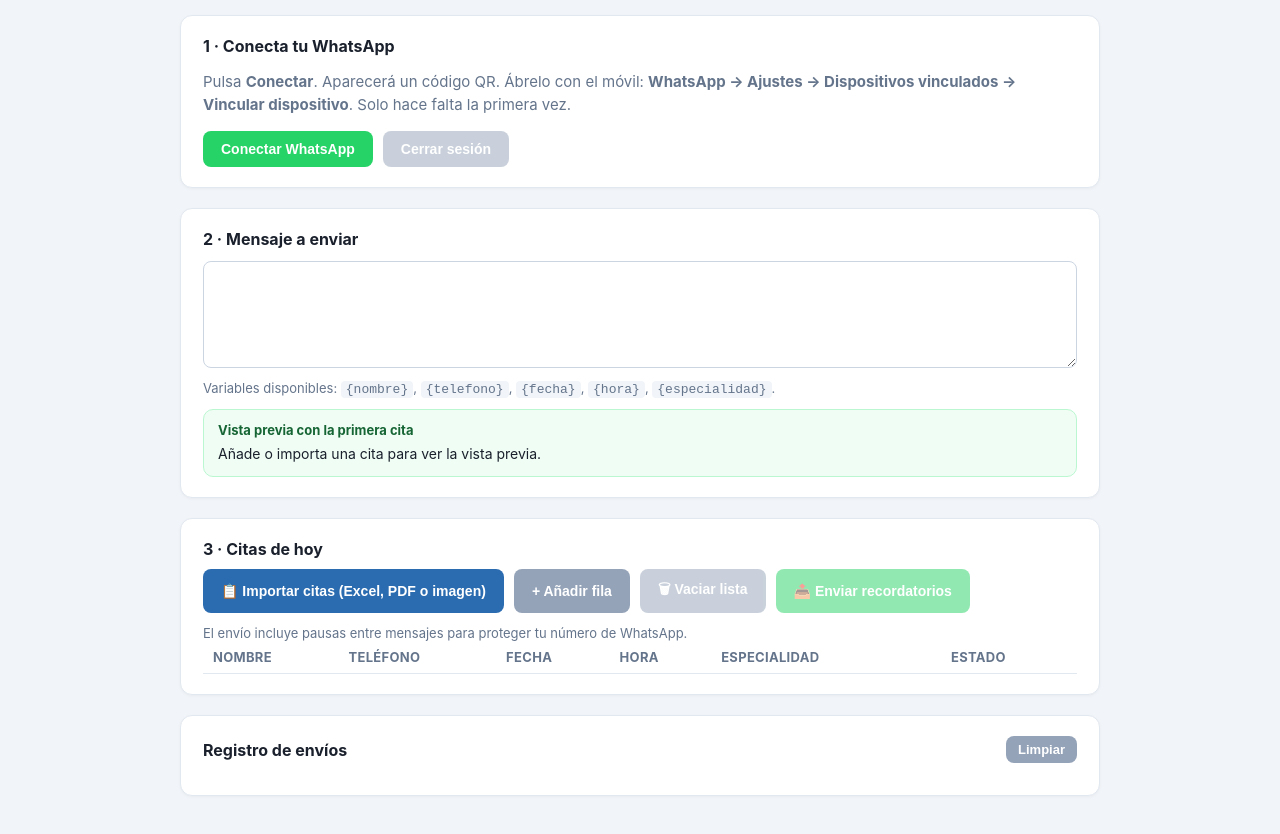
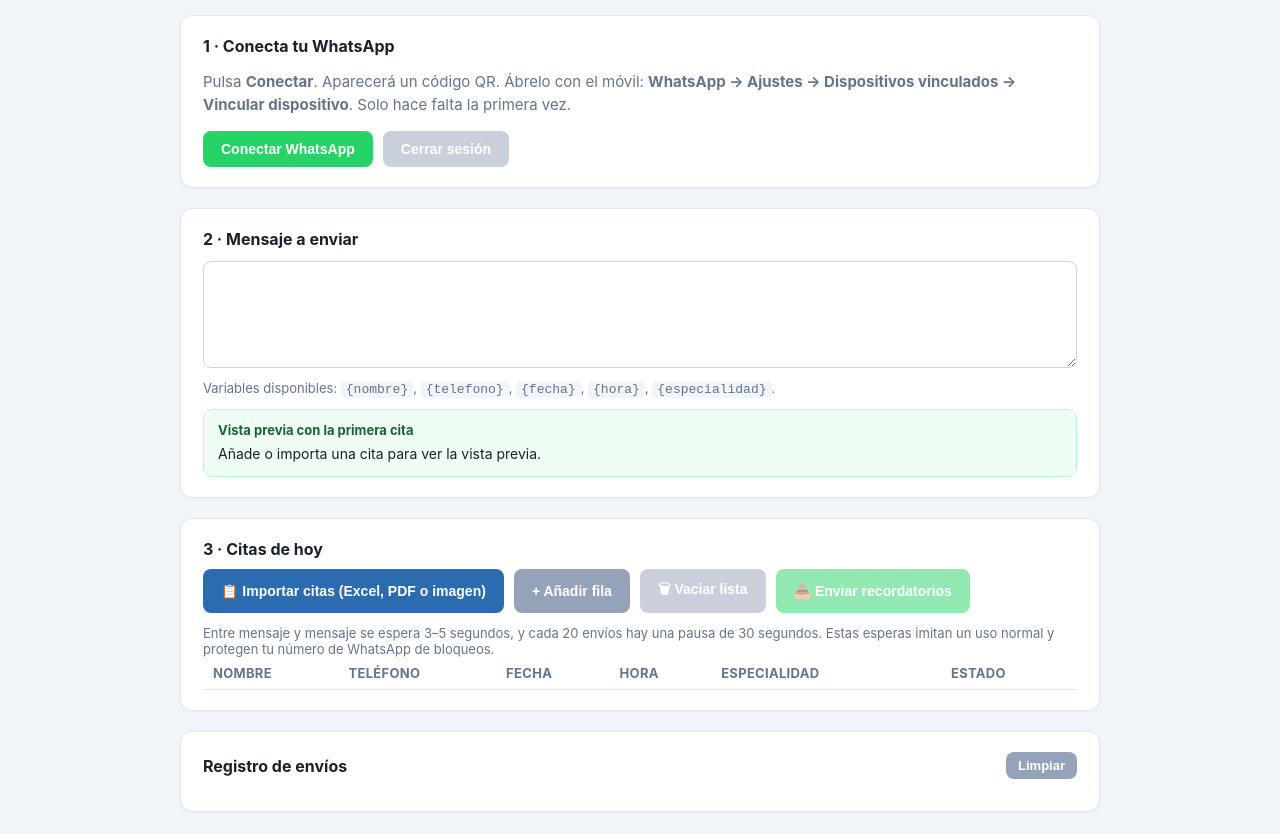
Before and after one commit to ajifernandez/whatsapp-reminder, a website: page renderer/index.html in a window 1280 px wide. Shown: the part 77-911 px from the top of the page. Drawn offline with Linux system fonts and the light colour scheme; no server answers.

Commit message:
feat: nota en Citas de hoy con las esperas entre envíos (3-5s, pausa de 30s cada 20)

```diff
--- a/package.json
+++ b/package.json
@@ -1,6 +1,6 @@
 {
   "name": "whatsapp-reminder",
-  "version": "2.1.8",
+  "version": "2.1.9",
   "description": "Servidor web local para enviar recordatorios de citas por WhatsApp",
   "main": "server.js",
   "scripts": {
--- a/renderer/index.html
+++ b/renderer/index.html
@@ -85,7 +85,7 @@
           <button id="btnEnviar" class="btn btn-verde" disabled>📤 Enviar recordatorios</button>
         </div>
       </div>
-      <p class="nota-envio">El envío incluye pausas entre mensajes para proteger tu número de WhatsApp.</p>
+      <p class="nota-envio">Entre mensaje y mensaje se espera 3–5 segundos, y cada 20 envíos hay una pausa de 30 segundos. Estas esperas imitan un uso normal y protegen tu número de WhatsApp de bloqueos.</p>
 
       <div class="tabla-scroll">
         <table id="tabla">
```
